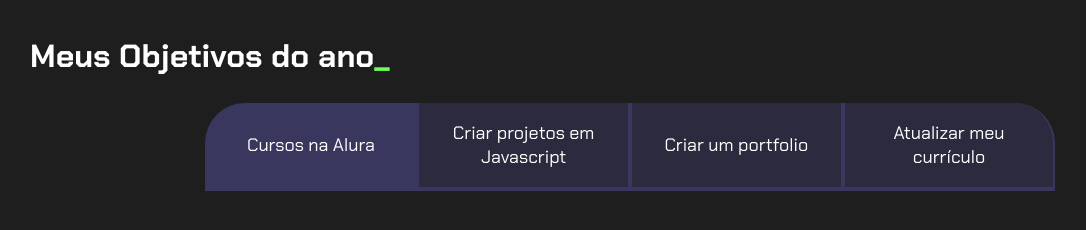
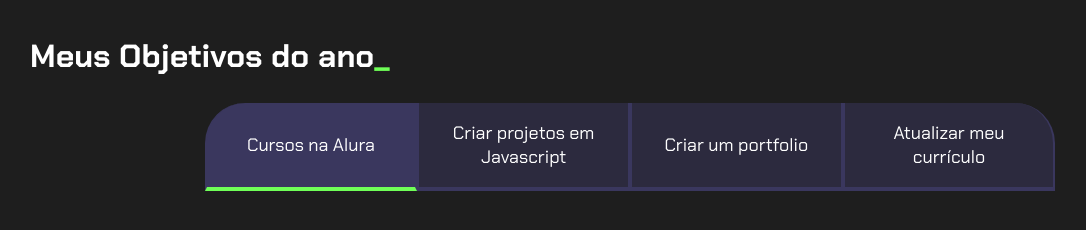
Before and after one commit to bezerraalcantara-max/projeto-de-vida, a plain HTML site: page index.html in a window 1280 px wide. Both pictures are taken after a click on the button "Cursos na Alura". Shown: the whole page, without its empty margins (10-1096 px from the left). Drawn offline with Linux system fonts and the light colour scheme.

Commit message:
15/04/26 16:28

```diff
--- a/index.html
+++ b/index.html
@@ -18,6 +18,8 @@
             <button class="botao">Atualizar meu currículo</button>
         </div>
     </section>
+
+    <script src="main.js"></script>
 </body>
 
 </html>
--- /dev/null
+++ b/main.js
@@ -0,0 +1,11 @@
+const botoes = document.querySelectorAll(".botao");
+
+for (let i = 0; i < botoes.length; i++) {
+  botoes[i].onclick = function () {
+    for (let j = 0; j < botoes.length; j++) {
+      botoes[j].classList.remove("ativo");
+    }
+
+    botoes[i].classList.add("ativo");
+  };
+}
--- a/style.css
+++ b/style.css
@@ -61,20 +61,18 @@
 }
 
 .ativo{
-    background-color: var(--botao-ativo);
+background-color: var(--botao-ativo);
+border-bottom: 4px solid var(--verde);
 }
 
-@media screen and (min-width:768px) {
-    .botoes {
-        display: flex;
+@media screen and (min-width: 768px){
+    .botoes{
+        display:flex;
     }
-
     .botao:first-child {
         border-radius: 40px 0 0 0;
     }
-
     .botao:last-child {
         border-radius: 0 40px 0 0;
     }
-
 }
```
